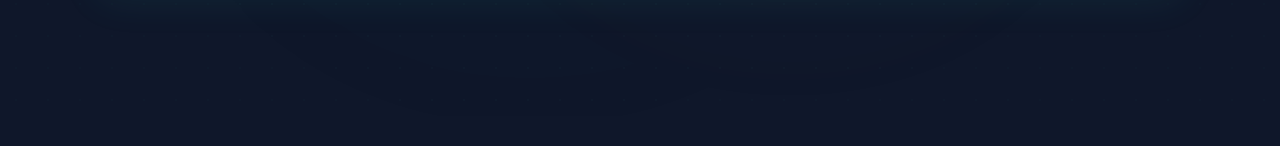
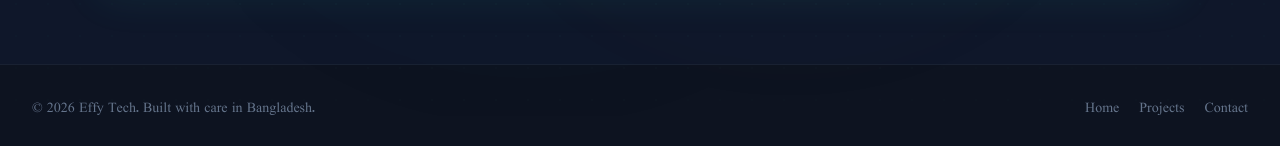
Before and after one commit to Arvi-Saleque/Effy-Tech, a Next.js app: page /adnan in a window 1280 px wide. Shown: the part 684-830 px from the top of the page. Before the commit the page ends 800 px from the top, so only its background shows below. Built offline with nearby package versions, Linux system fonts and the light colour scheme; a web font is replaced by a local one.

Commit message:
Add mini footer to profile pages

```diff
--- a/src/app/[memberSlug]/page.js
+++ b/src/app/[memberSlug]/page.js
@@ -115,19 +115,7 @@ const salekProfile = {
         "Lead technical direction with emphasis on maintainable codebases and responsive UI.",
         "Manage product planning, UI direction, implementation, testing, and deployment.",
       ],
-    },
-    {
-      role: "Software Engineer Intern",
-      company: "Kaz Software Limited",
-      period: "Oct 2025 - Mar 2026",
-      points: [
-        "Worked with Angular, .NET Core, and MS SQL Server.",
-        "Built and maintained frontend and backend features.",
-        "Used REST APIs, Postman, Swagger, Git, and GitHub.",
-        "Collaborated in an Agile/Scrum development environment.",
-        "Contributed to real-world software projects and internal systems.",
-      ],
-    },
+    }
   ],
   extraProjects: [
     {
@@ -298,6 +286,39 @@ function SocialButton({ social }) {
       <Icon className="h-4 w-4" />
       {social.label}
     </a>
+  );
+}
+
+function MiniFooter() {
+  return (
+    <footer className="relative z-10 border-t border-neutral-800/70 bg-neutral-950/30">
+      <div className="mx-auto flex max-w-7xl flex-col gap-4 px-4 py-8 text-sm text-neutral-500 sm:px-6 md:flex-row md:items-center md:justify-between lg:px-8">
+        <p>
+          © {new Date().getFullYear()} Effy Tech. Built with care in
+          Bangladesh.
+        </p>
+        <div className="flex flex-wrap gap-5">
+          <Link
+            href="/"
+            className="transition-colors hover:text-primary-light"
+          >
+            Home
+          </Link>
+          <Link
+            href="/#projects"
+            className="transition-colors hover:text-primary-light"
+          >
+            Projects
+          </Link>
+          <Link
+            href="/#contact"
+            className="transition-colors hover:text-primary-light"
+          >
+            Contact
+          </Link>
+        </div>
+      </div>
+    </footer>
   );
 }
 
@@ -742,6 +763,7 @@ function SalekProfilePage({ member }) {
           </GlassCard>
         </section>
       </div>
+      <MiniFooter />
     </main>
   );
 }
@@ -826,6 +848,7 @@ function CompactMemberPage({ member }) {
           </div>
         </div>
       </section>
+      <MiniFooter />
     </main>
   );
 }
```
